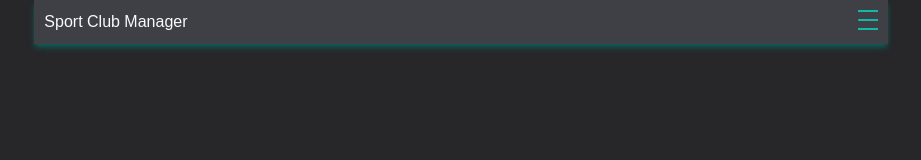
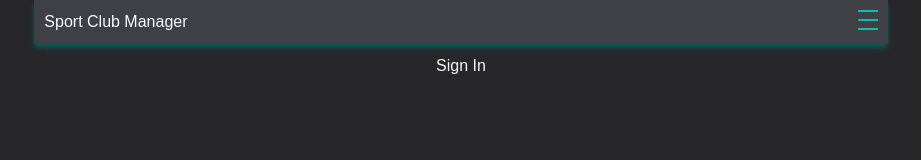
Before and after one commit to SportClubManager/front-vue, a Vue app: page /signin in a window 1280 px wide. Before the commit this address had no page. Shown: the top 160 px of the page, without its empty margins (179-1100 px from the left). Built offline with nearby package versions, Linux system fonts and the light colour scheme.

Commit message:
create dummy sign in view

```diff
--- a/src/components/NavComponent.vue
+++ b/src/components/NavComponent.vue
@@ -21,7 +21,7 @@
         <li><a href="#">Home</a></li>
         <li><a href="#">About us</a></li>
         <li><a href="#">Contacts</a></li>
-        <li><a href="#">Sign in</a></li>
+        <li><router-link :to="{ name: 'signin' }">Sign In</router-link></li>
     </ul>
 
 </template>
--- a/src/router/index.js
+++ b/src/router/index.js
@@ -1,5 +1,5 @@
-import { createRouter, createWebHistory } from 'vue-router'
-import HomeView from '../views/HomeView.vue'
+import { createRouter, createWebHistory } from 'vue-router';
+import HomeView from '../views/HomeView.vue';
 
 const router = createRouter({
     history: createWebHistory(import.meta.env.BASE_URL),
@@ -7,9 +7,14 @@ const router = createRouter({
         {
             path: '/',
             name: 'home',
-      component: HomeView
+            component: HomeView,
         },
-  ]
-})
+        {
+            path: '/signin',
+            name: 'signin',
+            component: () => import('@/views/SignInView.vue'),
+        },
+    ],
+});
 
-export default router
+export default router;
--- /dev/null
+++ b/src/views/SignInView.vue
@@ -0,0 +1,9 @@
+<template>
+    <h2>Sign In</h2>
+</template>
+
+<script setup>
+</script>
+
+<style scoped>
+</style>
```
Lines whose indentation alone changed are shown as unchanged.
